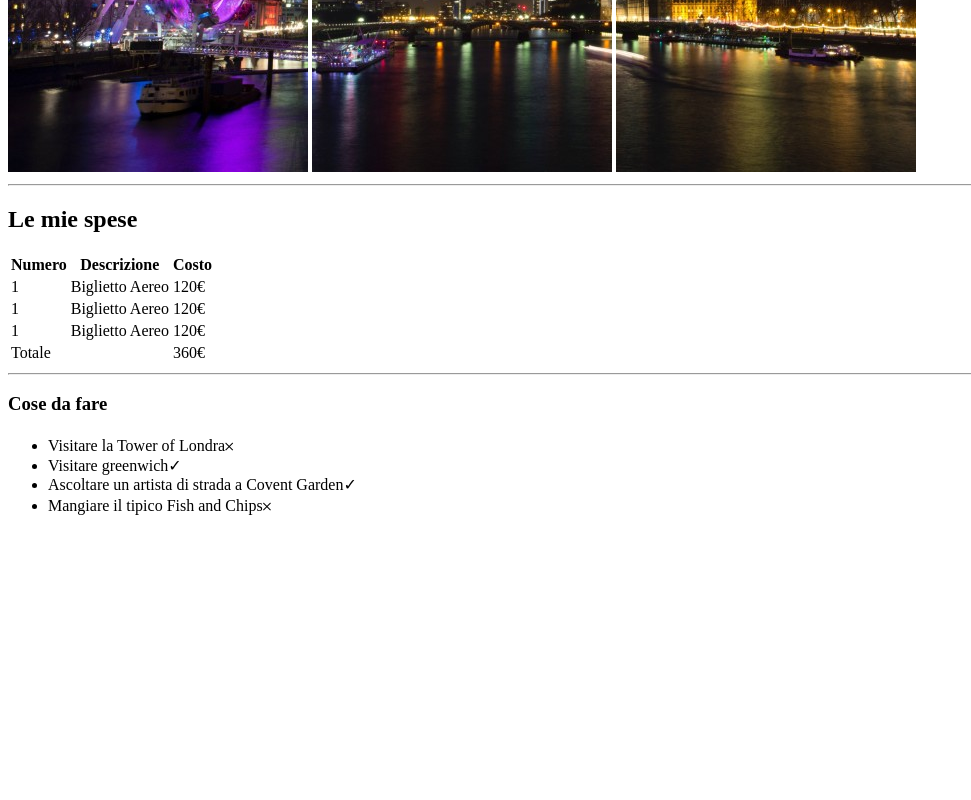
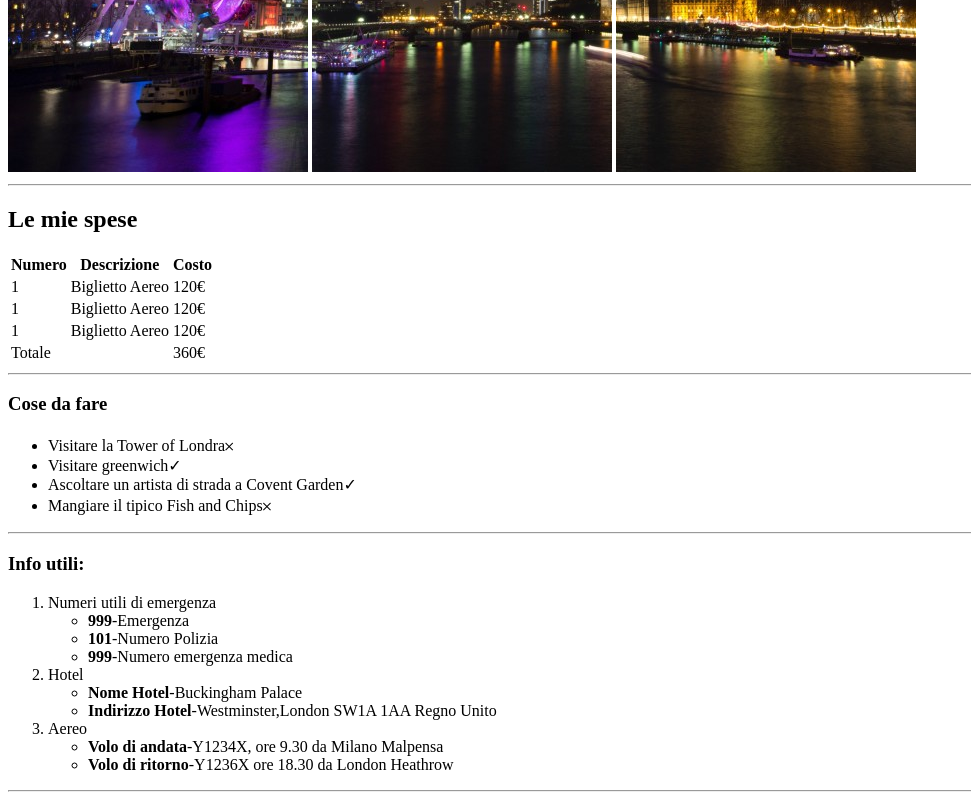
Before and after one commit to GioMench/html-london-trip, a plain HTML site: page index.html in a window 1280 px wide. Shown: the part 508-1308 px from the top of the page, without its empty margins (0-971 px from the left). Before the commit the page ends 1040 px from the top, so only its background shows below. Drawn offline with Linux system fonts and the light colour scheme.

Commit message:
create info list

```diff
--- a/index.html
+++ b/index.html
@@ -65,12 +65,11 @@
         </section>
         <!--/table spese-->
         <hr>
-        <!--inizio elenco to do-->
+        <!--inizio to do list-->
         <section>
             <h3>
                 Cose da fare
             </h3>
-
             <!--inizo lista non numerata-->
             <ul>
                 <li>Visitare la Tower of Londra&#65794;</li>
@@ -80,8 +79,35 @@
             </ul>
             <!--/lista non numerata-->
         </section>
-        <!--/elenco to do-->
-        <section></section>
+        <!--/to do list-->
+        <hr>
+        <!--inizio info list-->
+        <section>
+            <h3>
+                Info utili:
+            </h3>
+            <ol>
+               <li>Numeri utili di emergenza</li>
+               <ul>
+                <li><strong>999</strong>-Emergenza</li>
+                <li><strong>101</strong>-Numero Polizia</li>
+                <li><strong>999</strong>-Numero emergenza medica</li>
+               </ul>
+               <li>Hotel</li>
+               <ul>
+                <li><strong>Nome Hotel</strong>-Buckingham Palace</li>
+                <li><strong>Indirizzo Hotel</strong>-Westminster,London SW1A 1AA Regno Unito </li>
+               </ul>
+               <li>Aereo</li>
+               <ul>
+                <li><strong>Volo di andata</strong>-Y1234X, ore 9.30 da Milano Malpensa</li>
+                <li><strong>Volo di ritorno</strong>-Y1236X ore 18.30 da London Heathrow </li>
+               </ul>
+            </ol>
+        </section>
+        <!--inizio info list-->
+        <hr>
+        <!--insetimento foto-->
         <section></section>
     </main>
     <!--/ Main-->
```
